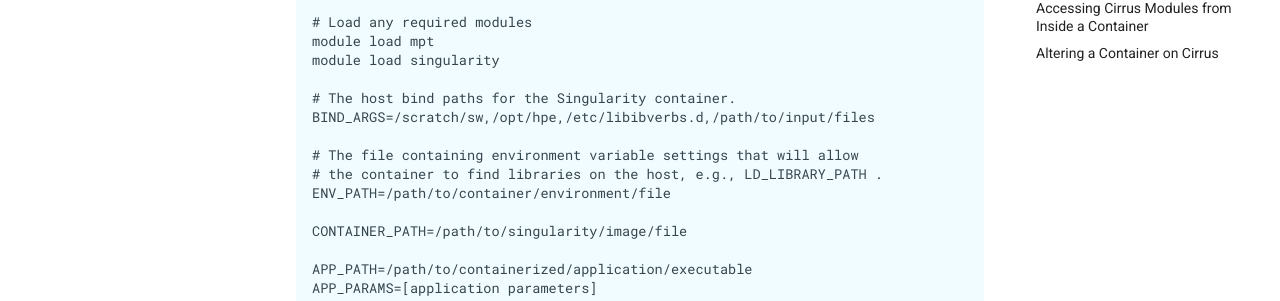
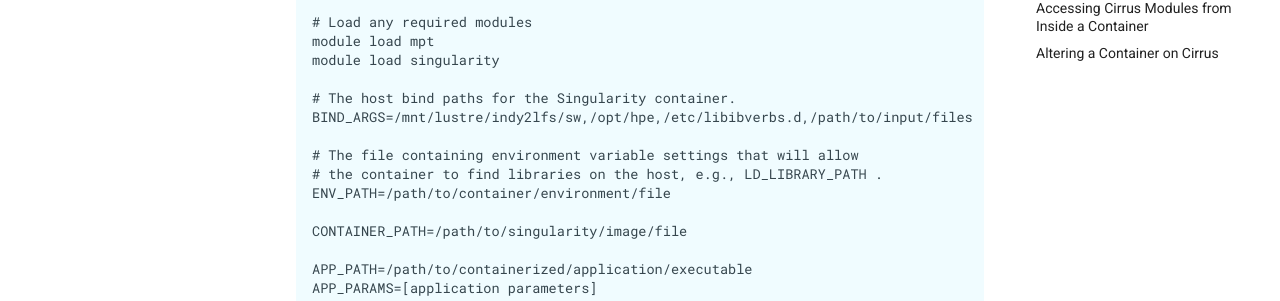
Before and after one commit to EPCCed/cirrus-docs, an MkDocs documentation site: the page built from docs/user-guide/singularity.md, in a window 1280 px wide and 1400 px high, scrolled down 4058 px. Shown: the part 533-834 px from the top of the window. Built offline with MkDocs 1.6.1 and Material for MkDocs 9.7.7, drawn with Linux system fonts in a browser that asks for light colours; comment, search, counter and statistics services are not loaded; some of the changed text lies outside the part shown.

Commit message:
Removed references to old scratch path.

```diff
--- a/docs/user-guide/singularity.md
+++ b/docs/user-guide/singularity.md
@@ -219,7 +219,7 @@ below shows that the `srun` command now contains an additional
     module load singularity
 
     # The host bind paths for the Singularity container.
-    BIND_ARGS=/scratch/sw,/opt/hpe,/etc/libibverbs.d,/path/to/input/files
+    BIND_ARGS=/mnt/lustre/indy2lfs/sw,/opt/hpe,/etc/libibverbs.d,/path/to/input/files
 
     # The file containing environment variable settings that will allow
     # the container to find libraries on the host, e.g., LD_LIBRARY_PATH .
@@ -342,19 +342,19 @@ must be run on a system where you have root access, not on Cirrus).
 
 The resulting image file (`centos7.sif`) can then be copied to Cirrus
 using scp; such an image already exists on Cirrus and can be found in
-the `/scratch/sw/singularity/images` folder.
+the `/mnt/lustre/indy2lfs/sw/singularity/images` folder.
 
 When you use that image interactively on Cirrus you must start with a
-login shell and also bind `/scratch/sw` so that the container can see
-all the module files, see below.
+login shell and also bind `/mnt/lustre/indy2lfs/sw` so that the container
+can see all the module files, see below.
 
     [user@cirrus-login1 ~]$ module load singularity
-    [user@cirrus-login1 ~]$ singularity exec -B /scratch/sw \
-      /scratch/sw/singularity/images/centos7.sif \
+    [user@cirrus-login1 ~]$ singularity exec -B /mnt/lustre/indy2lfs/sw \
+      /mnt/lustre/indy2lfs/sw/singularity/images/centos7.sif \
         /bin/bash --login
     Singularity> module avail intel-compilers
 
-    ------------------------- /scratch/sw/modulefiles ---------------------
+    --------- /mnt/lustre/indy2lfs/sw/modulefiles -------------
     intel-compilers-18/18.05.274  intel-compilers-19/19.0.0.117
     Singularity> exit
     logout
@@ -372,10 +372,10 @@ followed by a `shell` command with the `--writable` option. You are now
 free to change the files inside the container sandbox.
 
     user@cirrus-login1 ~]$ singularity build --sandbox image.sif.sandbox image.sif
-    user@cirrus-login1 ~]$ singularity shell -B /scratch/sw --writable image.sif.sandbox
+    user@cirrus-login1 ~]$ singularity shell -B /mnt/lustre/indy2lfs/sw --writable image.sif.sandbox
     Singularity>
 
-In the example above, the `/scratch/sw` bind path is specified, allowing
+In the example above, the `/mnt/lustre/indy2lfs/sw` bind path is specified, allowing
 you to build code that links to the Cirrus module libraries.
 
 Finally, once you are finished with the sandbox you can exit and convert
```
